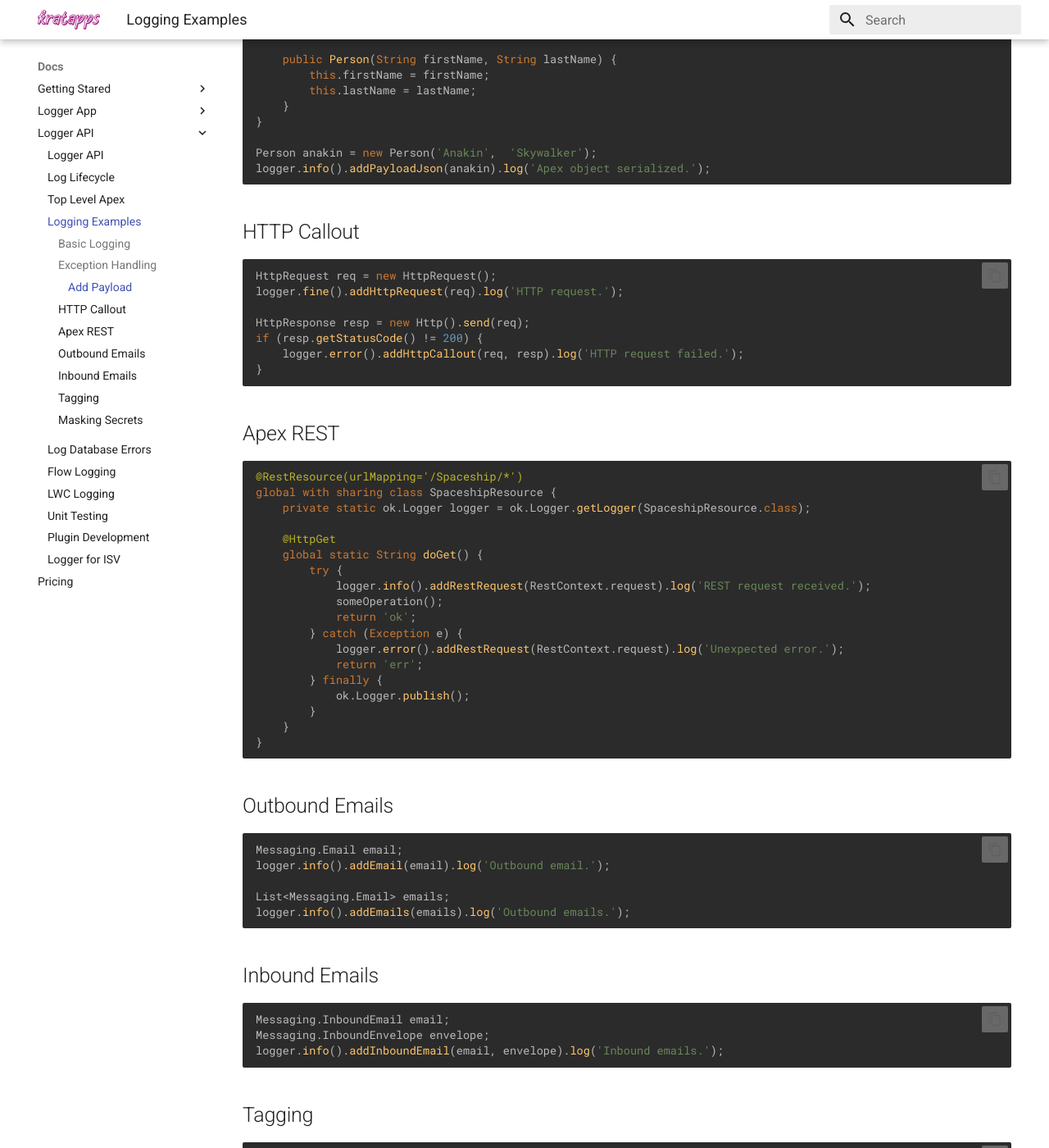
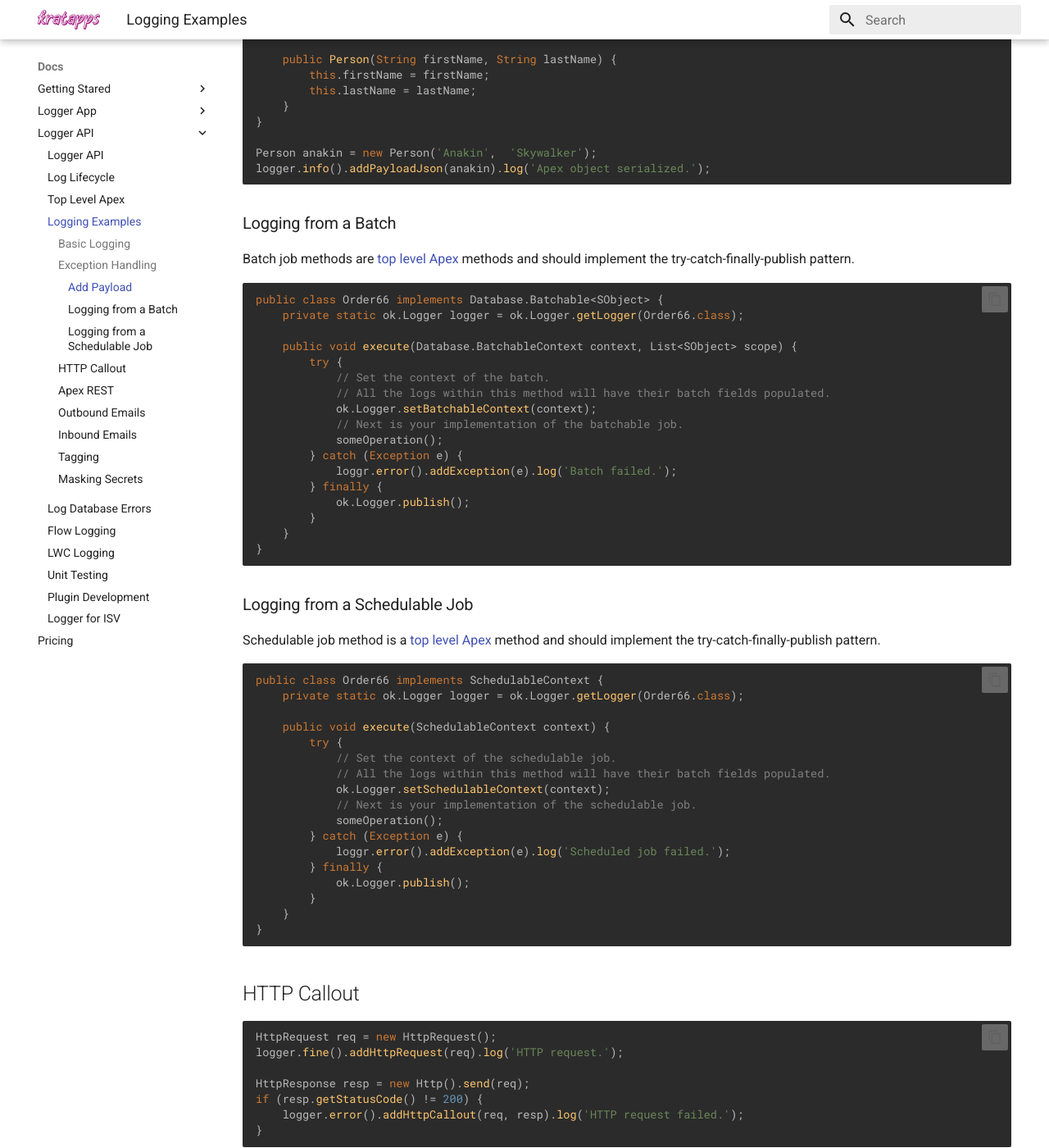
Before and after one commit to kratapps/one-logger-kratapps-com, an MkDocs documentation site: the page built from docs/docs/api/logging-examples.md, in a window 1280 px wide and 1400 px high, scrolled down 1174 px. Shown: the whole window at 82% size. Built offline with MkDocs 1.6.1 and Material for MkDocs 9.7.7, drawn with Linux system fonts in a browser that asks for light colours.

Commit message:
Update docs.

````diff
--- a/docs/docs/api/logging-examples.md
+++ b/docs/docs/api/logging-examples.md
@@ -58,6 +58,56 @@
 
 Person anakin = new Person('Anakin',  'Skywalker');
 logger.info().addPayloadJson(anakin).log('Apex object serialized.');
+```
+
+### Logging from a Batch
+
+Batch job methods are [top level Apex](top-level-apex.md) methods and should
+implement the try-catch-finally-publish pattern.
+
+```apex
+public class Order66 implements Database.Batchable<SObject> {
+    private static ok.Logger logger = ok.Logger.getLogger(Order66.class);
+
+    public void execute(Database.BatchableContext context, List<SObject> scope) {
+        try {
+            // Set the context of the batch.
+            // All the logs within this method will have their batch fields populated.
+            ok.Logger.setBatchableContext(context);
+            // Next is your implementation of the batchable job.
+            someOperation();
+        } catch (Exception e) {
+            loggr.error().addException(e).log('Batch failed.');
+        } finally {
+            ok.Logger.publish();
+        }
+    }
+}
+```
+
+### Logging from a Schedulable Job
+
+Schedulable job method is a [top level Apex](top-level-apex.md) method and
+should implement the try-catch-finally-publish pattern.
+
+```apex
+public class Order66 implements SchedulableContext {
+    private static ok.Logger logger = ok.Logger.getLogger(Order66.class);
+
+    public void execute(SchedulableContext context) {
+        try {
+            // Set the context of the schedulable job.
+            // All the logs within this method will have their batch fields populated.
+            ok.Logger.setSchedulableContext(context);
+            // Next is your implementation of the schedulable job.
+            someOperation();
+        } catch (Exception e) {
+            loggr.error().addException(e).log('Scheduled job failed.');
+        } finally {
+            ok.Logger.publish();
+        }
+    }
+}
 ```
 
 ## HTTP Callout
````
Also changed, not shown: docs/docs/api/log-lifecycle.md (+2 -2 lines), docs/docs/api/top-level-apex.md (+11 -9 lines).
